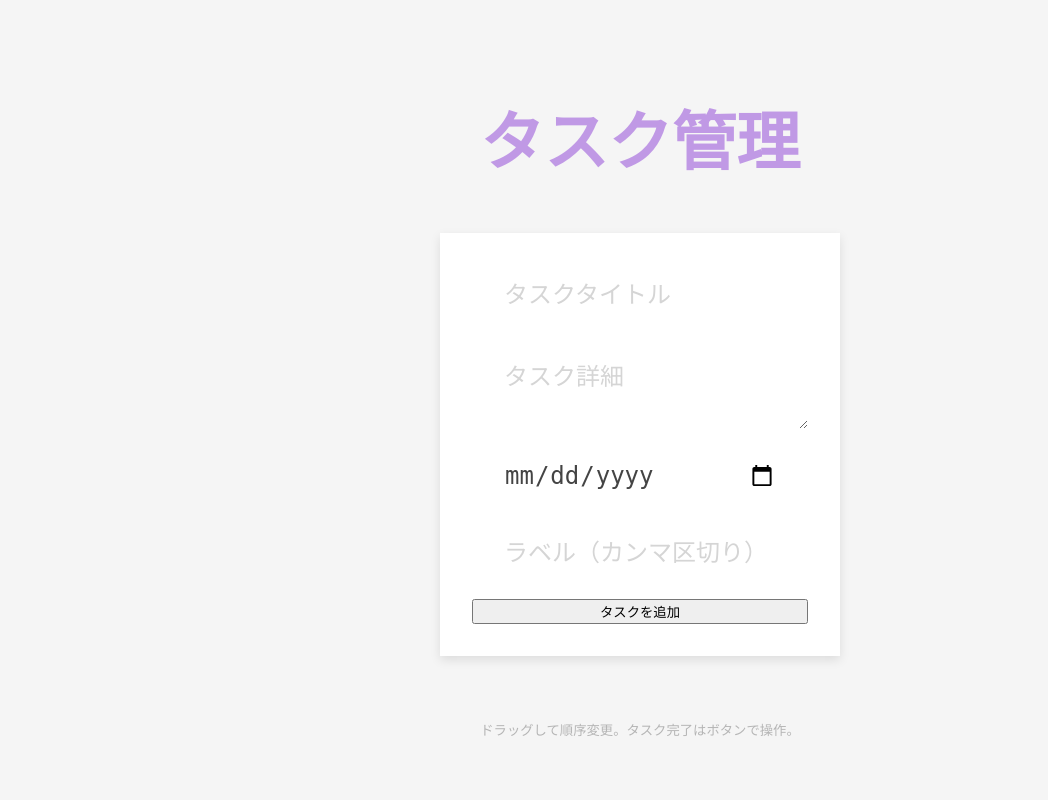
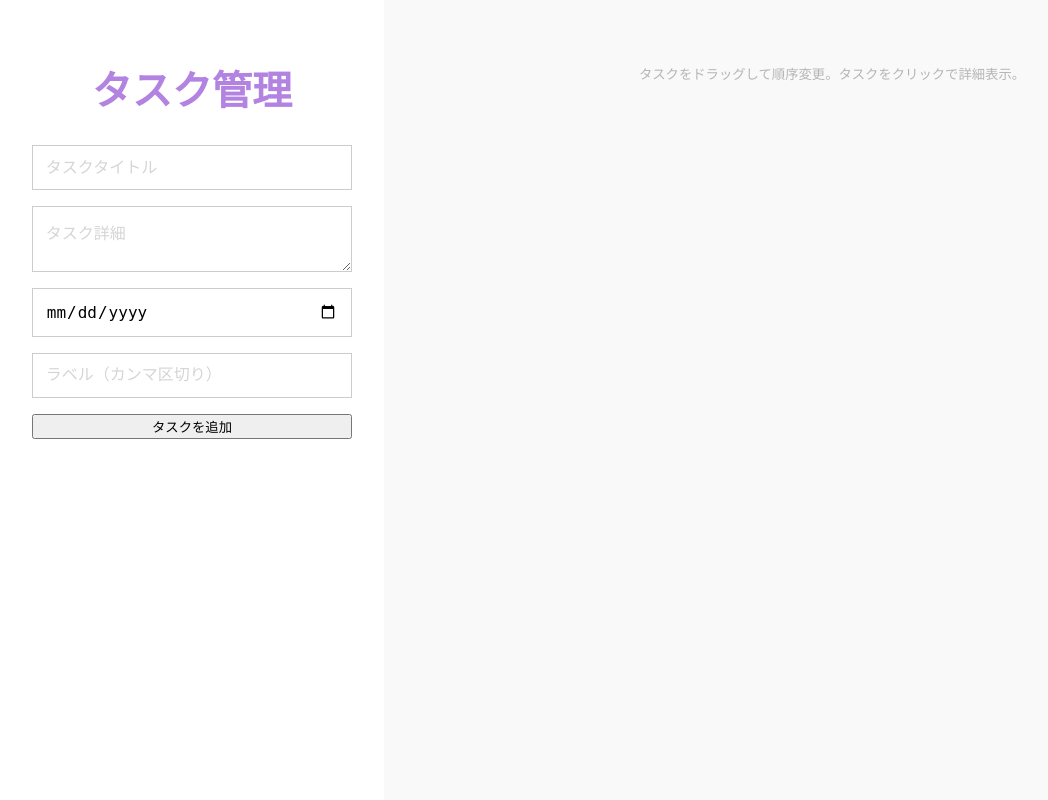
Before and after one commit to Nago-Tech526/TaskManagerWebApp, a Flask app: page / in a window 1280 px wide. Shown: the whole page, without its empty margins (0-1048 px from the left). Run offline with Flask 3, Linux system fonts and the light colour scheme.

Commit message:
20250311_タスク画面左右分割

```diff
--- a/static/script.js
+++ b/static/script.js
@@ -28,18 +28,28 @@ document.addEventListener("DOMContentLoaded", () => {
       }
     });
 
-    // 新規タスクをリストへ追加
+    // 新規タスクをリストへ追加（詳細は非表示、クリックでトグル表示）
     function addTaskToList(task) {
       const li = document.createElement('li');
       li.className = 'task';
       li.setAttribute('draggable', 'true');
       li.setAttribute('data-id', task.id);
-      li.innerHTML = `<strong>${task.title}</strong><br>
-                      詳細: ${task.details}<br>
-                      期限: ${task.due_date}<br>
-                      ラベル: ${task.labels.join(', ')}<br>
-                      状態: 未完了<br>
-                      <button onclick="completeTask(${task.id})">完了にする</button>`;
+      li.innerHTML = `
+        <div class="task-summary">
+          <span class="task-title">${task.title}</span>
+          <span class="task-due">${task.due_date}</span>
+          <span class="task-label">${task.labels.join(', ')}</span>
+          <button onclick="completeTask(${task.id}); event.stopPropagation();">完了</button>
+        </div>
+        <div class="task-details" style="display: none;">
+          詳細: ${task.details}
+        </div>
+      `;
+      // タスククリックで詳細表示のトグル
+      li.addEventListener('click', () => {
+        const detailsDiv = li.querySelector('.task-details');
+        detailsDiv.style.display = detailsDiv.style.display === 'none' ? 'block' : 'none';
+      });
       taskList.appendChild(li);
       addDnDHandlers(li);
     }
@@ -95,11 +105,16 @@ document.addEventListener("DOMContentLoaded", () => {
       elem.addEventListener('dragend', handleDragEnd, false);
     }
 
-    document.querySelectorAll('.task').forEach(function(task) {
+    // 既存タスクにドラッグ＆ドロップおよびクリック（詳細トグル）のイベントを付与
+    document.querySelectorAll('.task').forEach(task => {
       addDnDHandlers(task);
+      task.addEventListener('click', () => {
+        const detailsDiv = task.querySelector('.task-details');
+        detailsDiv.style.display = detailsDiv.style.display === 'none' ? 'block' : 'none';
+      });
     });
 
-    // タスクの順序変更をサーバーに送信
+    // タスクの新しい順序をサーバーに送信
     function updateOrder() {
       const tasks = document.querySelectorAll('.task');
       const order = Array.from(tasks).map(task => parseInt(task.getAttribute('data-id')));
@@ -111,7 +126,7 @@ document.addEventListener("DOMContentLoaded", () => {
     }
   });
 
-  // タスクを完了にする処理（グローバル関数として定義）
+  // グローバル関数：タスク完了処理
   function completeTask(id) {
     fetch('/complete_task', {
       method: 'POST',
--- a/static/style.css
+++ b/static/style.css
@@ -8,38 +8,40 @@ body {
   background-color: #f5f5f5;
   color: #444;
   font-family: 'Poppins', sans-serif;
+  margin: 0;
+  padding: 0;
+}
+
+/* メインコンテナ：左右に分割 */
+.main-container {
   display: flex;
-  flex-direction: column;
-  align-items: center;
-  justify-content: center;
-  margin: 0;
   min-height: 100vh;
 }
 
-h1 {
-  color: rgb(179, 131, 226);
-  font-size: 4rem;
-  text-align: center;
-  opacity: 0.8;
-  margin-top: 2rem;
+/* 左ペイン：タスク追加画面 */
+.left-pane {
+  width: 30%;
+  padding: 2rem;
+  background-color: #fff;
+  box-shadow: 2px 0 10px rgba(0, 0, 0, 0.1);
 }
 
-form {
-  box-shadow: 0 4px 10px rgba(0, 0, 0, 0.1);
-  width: 400px;
-  background-color: #fff;
-  padding: 2rem;
-  margin-bottom: 2rem;
+.left-pane h1 {
+  color: rgb(179, 131, 226);
+  font-size: 2.5rem;
+  text-align: center;
+  margin-bottom: 1.5rem;
+}
+
+.left-pane form {
   display: flex;
   flex-direction: column;
 }
 
 .input {
-  border: none;
-  color: #444;
-  font-size: 1.5rem;
-  padding: 1rem 2rem;
-  width: 100%;
+  border: 1px solid #ccc;
+  font-size: 1rem;
+  padding: 0.8rem;
   margin-bottom: 1rem;
 }
 
@@ -51,33 +53,64 @@ form {
   outline-color: rgb(179, 131, 226);
 }
 
+/* 右ペイン：タスクリスト */
+.right-pane {
+  width: 70%;
+  padding: 2rem;
+  background-color: #f9f9f9;
+}
+
 .todos {
-  background-color: #fff;
+  list-style-type: none;
   padding: 0;
   margin: 0;
-  width: 400px;
-  list-style-type: none;
-  box-shadow: 0 4px 10px rgba(0, 0, 0, 0.1);
 }
 
-.todos li {
-  border-top: 1px solid #e5e5e5;
-  cursor: move;
-  font-size: 1.5rem;
-  padding: 1rem 2rem;
+/* タスク表示：横長の長方形 */
+.todos li.task {
+  background-color: #fff;
+  border: 1px solid #e5e5e5;
+  margin-bottom: 1rem;
+  padding: 1rem;
+  display: flex;
+  flex-direction: column;
+  cursor: pointer;
 }
 
-.todos li:first-child {
-  border-top: none;
+/* タスクの概要部分（タイトル・期限・ラベル・完了ボタン）を横並びに */
+.task-summary {
+  display: flex;
+  align-items: center;
+  justify-content: space-between;
 }
 
-.todos li.completed {
+.task-summary span {
+  flex: 1;
+  padding: 0 0.5rem;
+}
+
+.task-summary button {
+  margin-left: 1rem;
+}
+
+/* 完了済みタスクのスタイル */
+.todos li.completed .task-summary {
   color: #b6b6b6;
   text-decoration: line-through;
 }
 
+/* タスク詳細は初期状態で非表示 */
+.task-details {
+  margin-top: 0.5rem;
+  border-top: 1px solid #e5e5e5;
+  padding-top: 0.5rem;
+  font-size: 0.9rem;
+  color: #666;
+}
+
 small {
-  color: #b5b5b5;
+  display: block;
   margin-top: 2rem;
   text-align: center;
+  color: #b5b5b5;
 }
--- a/templates/index.html
+++ b/templates/index.html
@@ -8,6 +8,9 @@
   <title>タスク管理アプリ</title>
 </head>
 <body>
+  <div class="main-container">
+    <!-- 左側：タスク追加画面 -->
+    <div class="left-pane">
       <h1>タスク管理</h1>
       <form id="task-form">
         <input type="text" class="input" id="title" placeholder="タスクタイトル" required>
@@ -16,20 +19,27 @@
         <input type="text" id="labels" class="input" placeholder="ラベル（カンマ区切り）">
         <button type="submit">タスクを追加</button>
       </form>
-  <!-- タスク一覧（バックログ形式） -->
+    </div>
+    <!-- 右側：タスクリスト -->
+    <div class="right-pane">
       <ul class="todos" id="task-list">
         {% for task in tasks %}
         <li class="task {% if task.completed %}completed{% endif %}" draggable="true" data-id="{{ task.id }}">
-      <strong>{{ task.title }}</strong><br>
-      詳細: {{ task.details }}<br>
-      期限: {{ task.due_date }}<br>
-      ラベル: {{ task.labels|join(', ') }}<br>
-      状態: {{ '済み' if task.completed else '未完了' }}<br>
-      <button onclick="completeTask({{ task.id }})">完了にする</button>
+          <div class="task-summary">
+            <span class="task-title">{{ task.title }}</span>
+            <span class="task-due">{{ task.due_date }}</span>
+            <span class="task-label">{{ task.labels|join(', ') }}</span>
+            <button onclick="completeTask({{ task.id }}); event.stopPropagation();">完了</button>
+          </div>
+          <div class="task-details" style="display: none;">
+            詳細: {{ task.details }}
+          </div>
         </li>
         {% endfor %}
       </ul>
-  <small>ドラッグして順序変更。タスク完了はボタンで操作。</small>
+      <small>タスクをドラッグして順序変更。タスクをクリックで詳細表示。</small>
+    </div>
+  </div>
   <script src="{{ url_for('static', filename='script.js') }}"></script>
 </body>
 </html>
```
Lines whose indentation alone changed are shown as unchanged.
